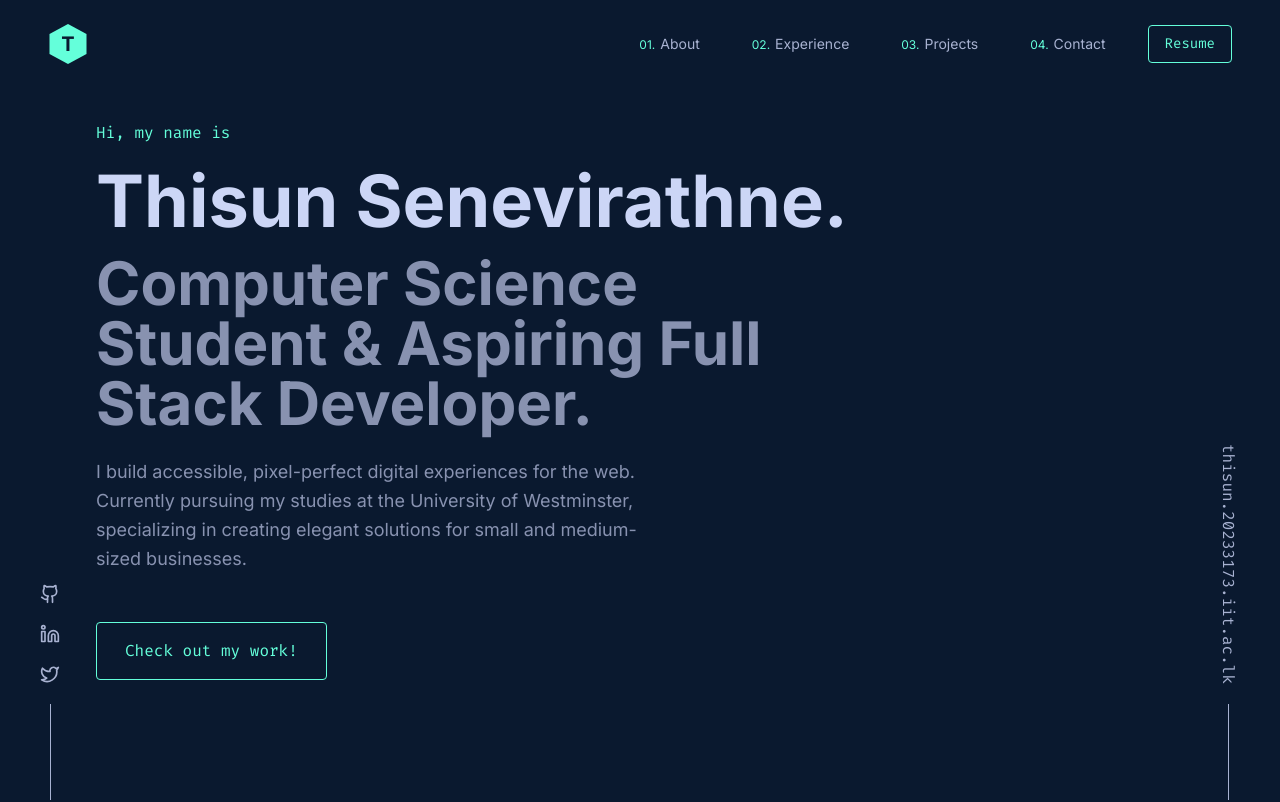
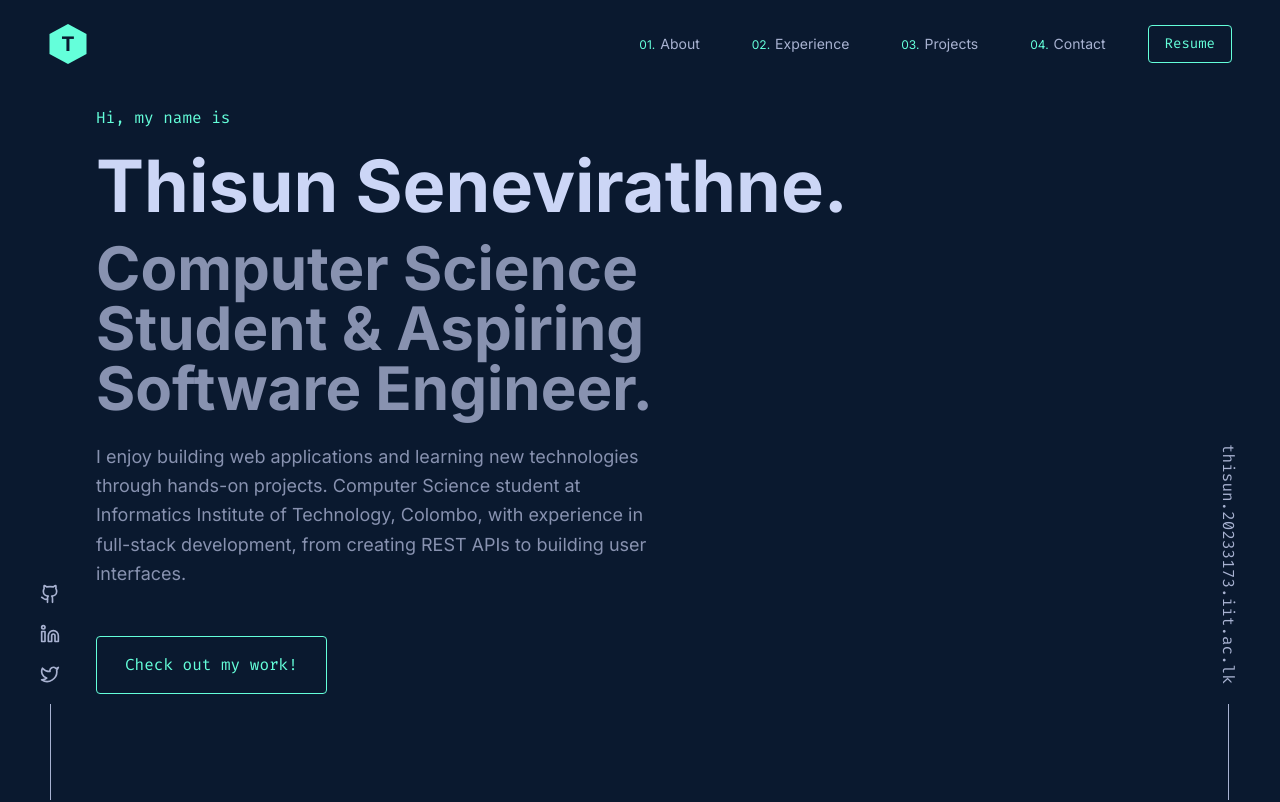
Before and after one commit to Thisun-17/personal-portfolio, a React (Vite) app in the folder portfolio/: page / in a window 1280 px wide. Shown: the top 802 px of the page. Built offline with nearby package versions, Linux system fonts and the light colour scheme.

Commit message:
fix: update description and title in Hero component to reflect current role and skills

```diff
--- a/portfolio/src/components/Hero.tsx
+++ b/portfolio/src/components/Hero.tsx
@@ -36,12 +36,12 @@ const Hero: React.FC<HeroProps> = ({ showContent }) => {
           Thisun Senevirathne.
         </h1>
         <h2 className={`text-4xl sm:text-5xl md:text-6xl font-bold text-slate mb-6 transition-all duration-500 fadein delay-300 ${showContent ? 'show' : ''}`}>
-          Computer Science Student & Aspiring Full Stack Developer.
+          Computer Science Student & Aspiring Software Engineer.
         </h2>
         <p className={`max-w-xl text-slate mb-12 leading-relaxed text-lg transition-all duration-500 fadein delay-400 ${showContent ? 'show' : ''}`}>
-          I build accessible, pixel-perfect digital experiences for the web.
-          Currently pursuing my studies at the University of Westminster,
-          specializing in creating elegant solutions for small and medium-sized businesses.
+          I enjoy building web applications and learning new technologies through hands-on projects.
+          Computer Science student at Informatics Institute of Technology, Colombo, with experience in full-stack development,
+          from creating REST APIs to building user interfaces.
         </p>
         <div className={`transition-all duration-500 fadein delay-500 ${showContent ? 'show' : ''}`}>
           <button
```
